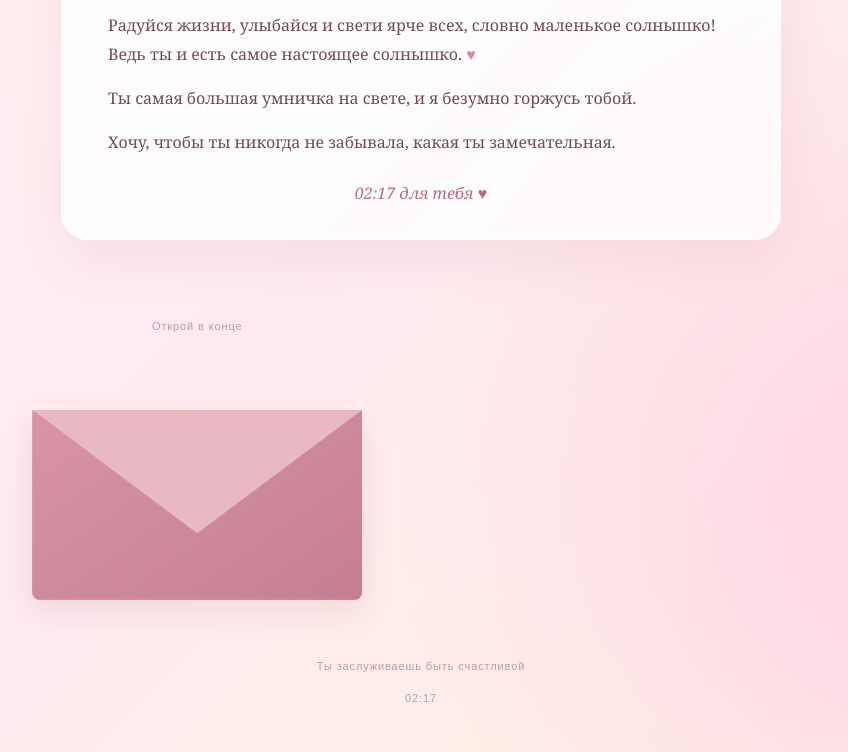
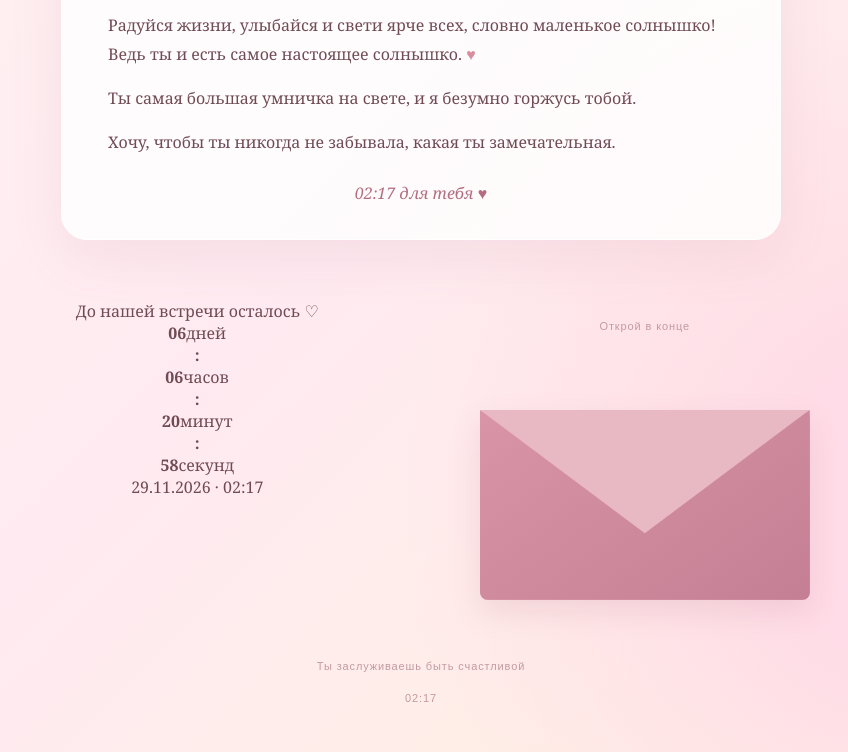
Before and after one commit to nehaevbogdan16-svg/nastenka, a plain HTML site: page letter1.html in a window 1280 px wide. Shown: the part 876-1628 px from the top of the page, without its empty margins (219-1067 px from the left). Drawn offline with Linux system fonts and the light colour scheme.

Commit message:
Implement mini countdown timer
Added a mini countdown timer that updates every second.

```diff
--- a/letter1.html
+++ b/letter1.html
@@ -50,7 +50,31 @@
         <section class="letters-section">
 
             <div class="letters-grid">
+    <div class="mini-countdown">
 
+    <div class="mini-countdown-title">До нашей встречи осталось ♡</div>
+
+    <div class="mini-countdown-timer">
+
+        <div><strong id="cd-days">00</strong><span>дней</span></div>
+
+        <b>:</b>
+
+        <div><strong id="cd-hours">00</strong><span>часов</span></div>
+
+        <b>:</b>
+
+        <div><strong id="cd-minutes">00</strong><span>минут</span></div>
+
+        <b>:</b>
+
+        <div><strong id="cd-seconds">00</strong><span>секунд</span></div>
+
+    </div>
+
+    <div class="mini-countdown-date">29.11.2026 · 02:17</div>
+
+</div>
                 <!-- Конверт 2 -->
 
                 <div class="envelope-card">
@@ -188,6 +212,49 @@
 
         });
     </script>
+   <script>
+
+const countdownTarget = new Date("2026-11-28T23:17:00Z").getTime();
+
+function updateMiniCountdown() {
+
+    const diff = countdownTarget - Date.now();
+
+    const values = {
+
+        "cd-days": Math.floor(diff / 86400000),
+
+        "cd-hours": Math.floor((diff / 3600000) % 24),
+
+        "cd-minutes": Math.floor((diff / 60000) % 60),
+
+        "cd-seconds": Math.floor((diff / 1000) % 60)
+
+    };
+
+    for (const [id, value] of Object.entries(values)) {
+
+        document.getElementById(id).textContent =
+
+            String(Math.max(0, value)).padStart(2, "0");
+
+    }
+
+    if (diff <= 0) {
+
+        document.querySelector(".mini-countdown-title").textContent =
+
+            "Наш особенный момент настал! ❤️";
+
+    }
+
+}
+
+updateMiniCountdown();
+
+setInterval(updateMiniCountdown, 1000);
+
+</script>
 
 </body>
 </html>
```
